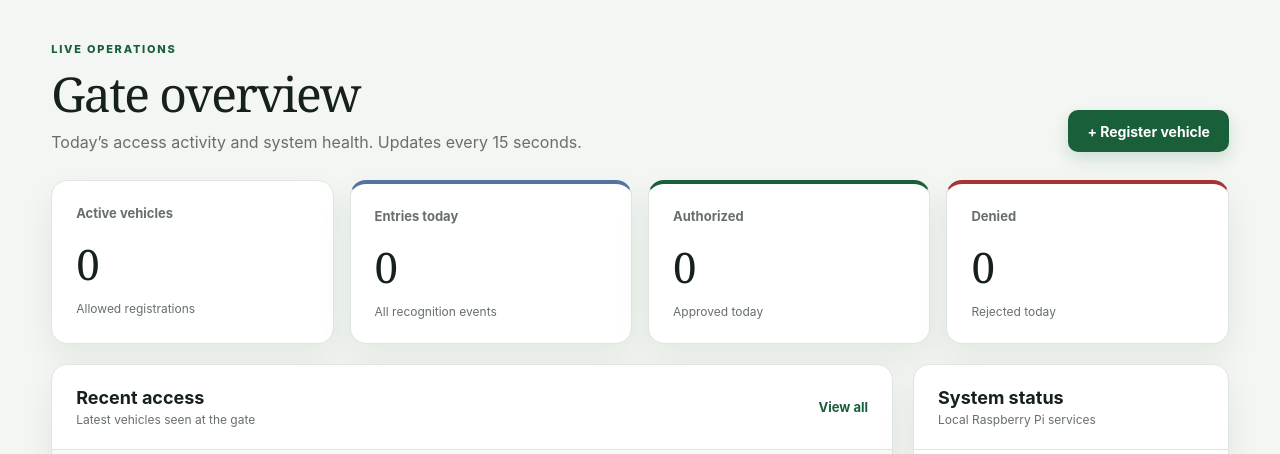
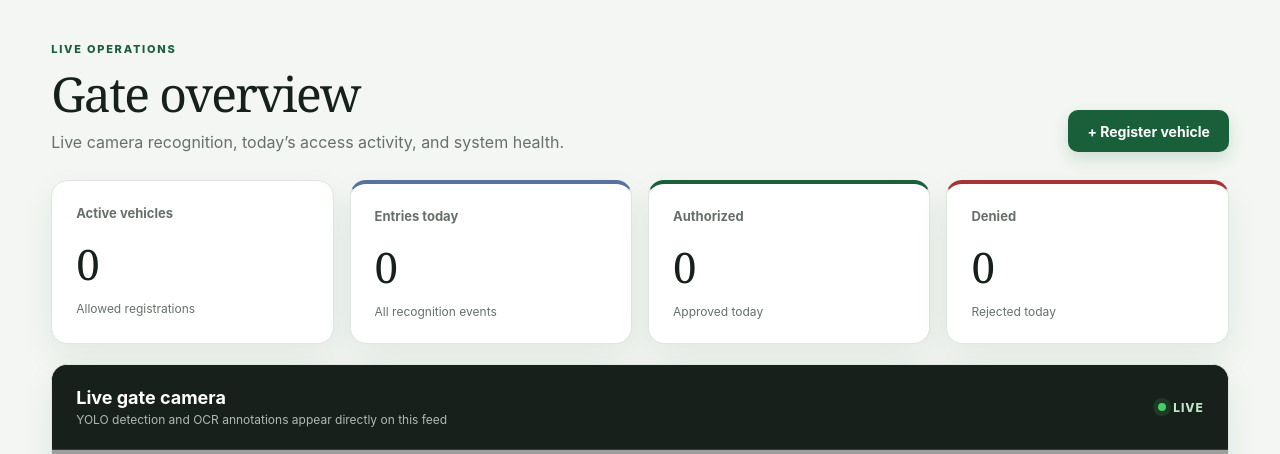
Before and after one commit to T-REXX9/plate-access-control, a Flask app: page / in a window 1280 px wide. Shown: the part 72-526 px from the top of the page. Run offline with Flask 3, Linux system fonts and the light colour scheme; the visitor is signed in with stand-in values (Sample User, id 1); data comes from the database, SQL or seed files in the repository; data that the repository does not hold is empty; grey boxes are pictures that could not be loaded.

Commit message:
Add dashboard live camera feed

```diff
--- a/web/app.py
+++ b/web/app.py
@@ -7,6 +7,7 @@ import os
 import re
 import secrets
 import sqlite3
+import time
 from functools import wraps
 from pathlib import Path
 from typing import Any
@@ -32,6 +33,7 @@ DATABASE_DIR = PROJECT_DIR / "database"
 DATABASE_PATH = DATABASE_DIR / "gate_access.db"
 SCHEMA_PATH = DATABASE_DIR / "schema.sql"
 SECRET_PATH = DATABASE_DIR / "web_secret.key"
+LIVE_FRAME_PATH = PROJECT_DIR / "Output" / "live-feed.jpg"
 
 
 def load_secret_key() -> str:
@@ -257,6 +259,40 @@ def dashboard():
         recent_events=recent_events,
         daily=daily,
         system=system,
+    )
+
+
+def generate_live_feed():
+    last_modified_ns = -1
+    while True:
+        try:
+            modified_ns = LIVE_FRAME_PATH.stat().st_mtime_ns
+            if modified_ns == last_modified_ns:
+                time.sleep(0.05)
+                continue
+            frame = LIVE_FRAME_PATH.read_bytes()
+            last_modified_ns = modified_ns
+            yield (
+                b"--frame\r\n"
+                b"Content-Type: image/jpeg\r\n"
+                b"Content-Length: " + str(len(frame)).encode("ascii") + b"\r\n\r\n" +
+                frame + b"\r\n"
+            )
+        except (FileNotFoundError, OSError):
+            time.sleep(0.20)
+
+
+@app.route("/live-feed")
+@login_required
+def live_feed():
+    return Response(
+        generate_live_feed(),
+        mimetype="multipart/x-mixed-replace; boundary=frame",
+        headers={
+            "Cache-Control": "no-store, no-cache, must-revalidate, max-age=0",
+            "Pragma": "no-cache",
+            "X-Accel-Buffering": "no",
+        },
     )
 
 
--- a/web/static/styles.css
+++ b/web/static/styles.css
@@ -81,6 +81,15 @@ button { cursor: pointer; }
 .panel { border: 1px solid var(--line); border-radius: 16px; background: var(--panel); box-shadow: var(--shadow); overflow: hidden; }
 .wide-panel { min-width: 0; }
 .full-panel { grid-column: 1 / -1; }
+.live-feed-panel { background: #101612; }
+.live-feed-panel .panel-heading { border-color: rgba(255,255,255,.12); background: #18201b; color: white; }
+.live-feed-panel .panel-heading p { color: #aebbb2; }
+.live-badge { display: inline-flex; align-items: center; gap: 7px; color: #bfe8ca; font-size: 12px; font-weight: 800; text-transform: uppercase; letter-spacing: .08em; }
+.live-badge span { width: 8px; height: 8px; border-radius: 50%; background: #43ce6b; box-shadow: 0 0 0 5px rgba(67,206,107,.14); }
+.camera-frame { position: relative; display: grid; place-items: center; min-height: 320px; aspect-ratio: 16 / 9; overflow: hidden; background: #090d0a; }
+.camera-frame img { position: relative; z-index: 2; display: block; width: 100%; height: 100%; object-fit: contain; }
+.camera-placeholder { position: absolute; inset: 0; display: grid; place-content: center; gap: 8px; color: #d8e1da; text-align: center; }
+.camera-placeholder span { color: #87938b; font-size: 12px; }
 .panel-heading { display: flex; justify-content: space-between; align-items: center; gap: 16px; padding: 22px 24px; border-bottom: 1px solid var(--line); }
 .panel-heading h2 { margin: 0 0 4px; font-size: 18px; }
 .panel-heading p { margin: 0; color: var(--muted); font-size: 12px; }
--- a/web/templates/dashboard.html
+++ b/web/templates/dashboard.html
@@ -1,9 +1,8 @@
 {% extends "base.html" %}
 {% block title %}Overview · Gatekeeper{% endblock %}
-{% block head %}<meta http-equiv="refresh" content="15">{% endblock %}
 {% block content %}
 <div class="page-heading">
-  <div><p class="eyebrow">Live operations</p><h1>Gate overview</h1><p>Today’s access activity and system health. Updates every 15 seconds.</p></div>
+  <div><p class="eyebrow">Live operations</p><h1>Gate overview</h1><p>Live camera recognition, today’s access activity, and system health.</p></div>
   <a class="primary-button" href="{{ url_for('vehicle_new') }}">+ Register vehicle</a>
 </div>
 
@@ -15,6 +14,17 @@
 </section>
 
 <div class="dashboard-grid">
+  <section class="panel full-panel live-feed-panel">
+    <div class="panel-heading">
+      <div><h2>Live gate camera</h2><p>YOLO detection and OCR annotations appear directly on this feed</p></div>
+      <span class="live-badge"><span></span> Live</span>
+    </div>
+    <div class="camera-frame">
+      <div class="camera-placeholder"><strong>Starting camera…</strong><span>The feed appears automatically when the camera is ready.</span></div>
+      <img src="{{ url_for('live_feed') }}" alt="Live annotated gate camera feed">
+    </div>
+  </section>
+
   <section class="panel wide-panel">
     <div class="panel-heading"><div><h2>Recent access</h2><p>Latest vehicles seen at the gate</p></div><a href="{{ url_for('logs') }}">View all</a></div>
     <div class="table-wrap">
```
Also changed, not shown: README.md, 2 other files.
